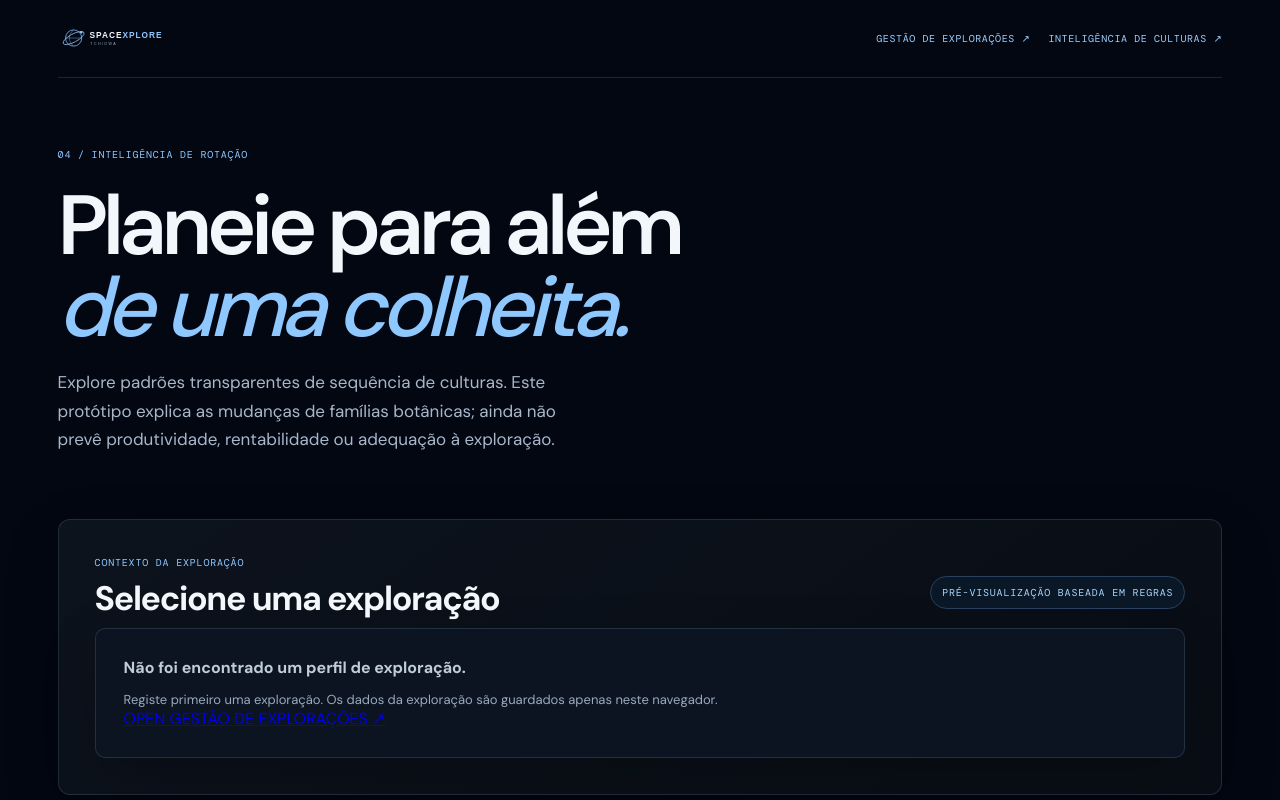
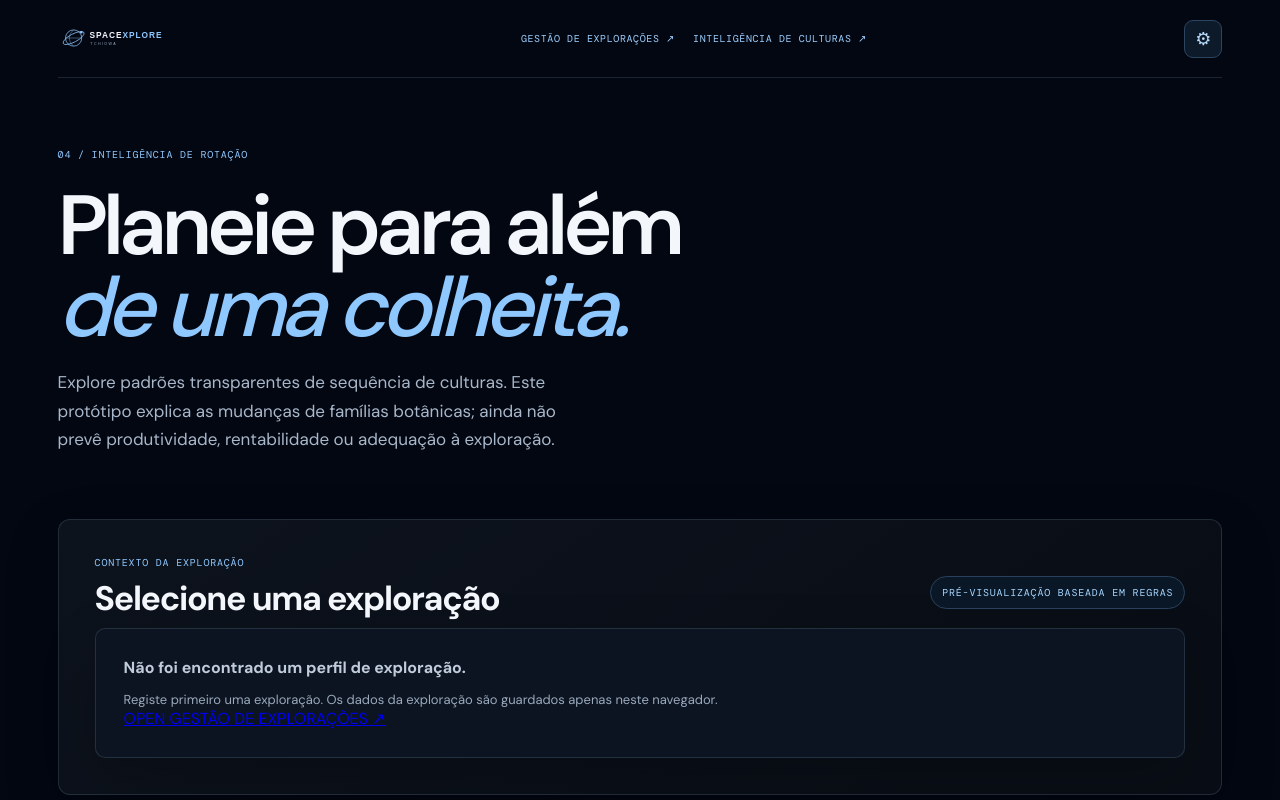
Before and after one commit to josemacaia3337-creator/spacexplore-tchiowa, a Next.js app: page /rotation in a window 1280 px wide. Shown: the top 800 px of the page. Built offline with nearby package versions, Linux system fonts and the light colour scheme.

Commit message:
Add language settings shortcut to rotation explorer

```diff
--- a/app/rotation/page.tsx
+++ b/app/rotation/page.tsx
@@ -41,7 +41,7 @@ export default function RotationPage() {
     <main className="shell">
       <header className="topbar">
         <Link className="brand" href="/"><span className="brand-mark">S</span><span>SPACEXPLORE <b>TCHIOWA</b></span></Link>
-        <nav className="top-nav"><Link href="/farms">GESTÃO DE EXPLORAÇÕES ↗</Link><Link href="/crops">INTELIGÊNCIA DE CULTURAS ↗</Link></nav>
+        <nav className="top-nav"><Link href="/farms">GESTÃO DE EXPLORAÇÕES ↗</Link><Link href="/crops">INTELIGÊNCIA DE CULTURAS ↗</Link></nav><Link className="analytics-settings-link" href="/dashboard#account-settings" aria-label="Configurações" title="Configurações">⚙</Link>
       </header>
       <section className="farm-hero">
         <span className="eyebrow">04 / INTELIGÊNCIA DE ROTAÇÃO</span>
```
